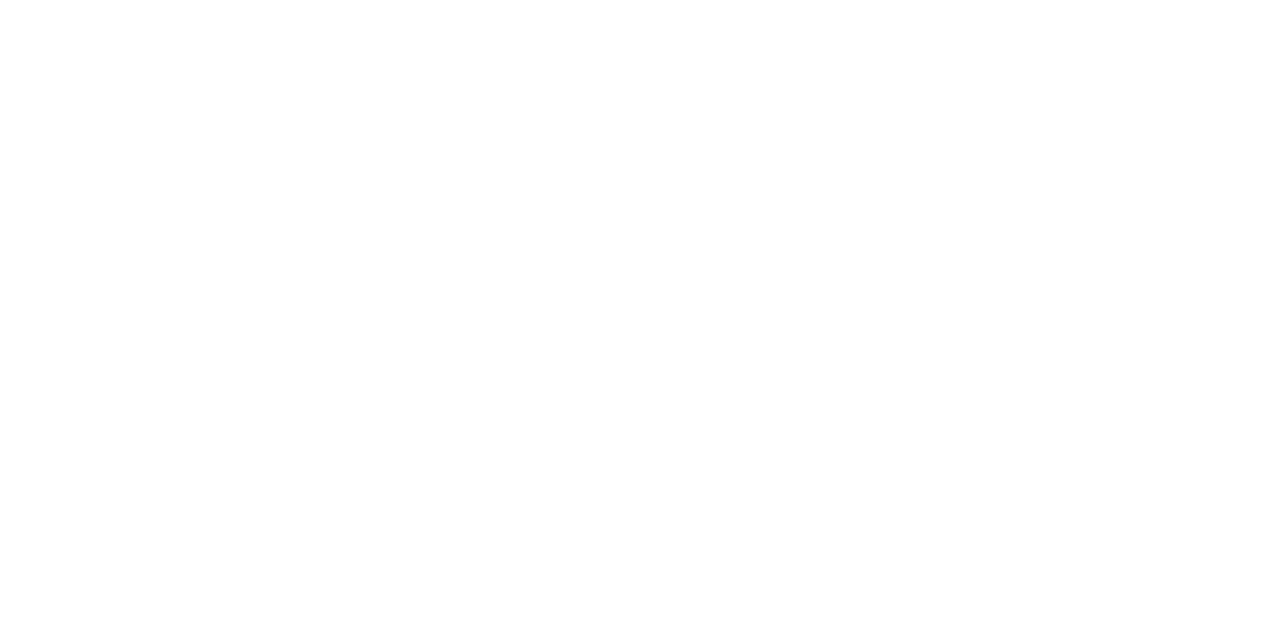
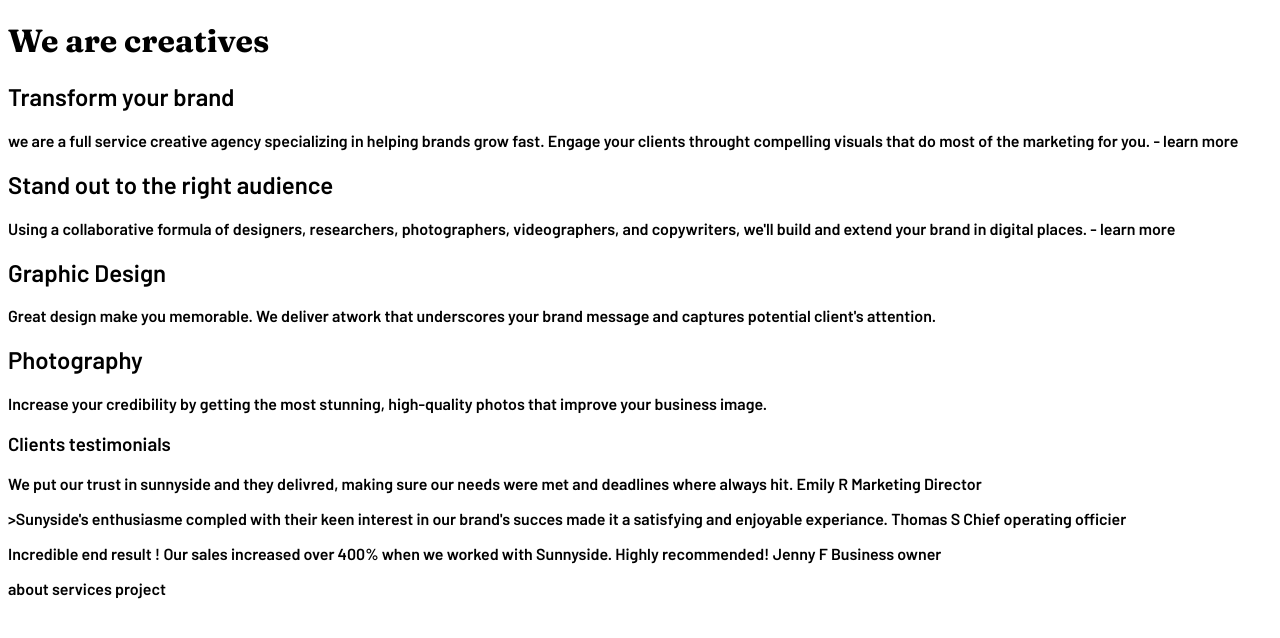
Before and after one commit to Spyros-Zaboukis/sunnyside-agency, a website: page index.html in a window 1280 px wide. Drawn offline with Linux system fonts and the light colour scheme.

Commit message:
send p and Headers

```diff
--- a/index.html
+++ b/index.html
@@ -22,9 +22,40 @@
 
 </head>
 <body>
+    <h1>We are creatives</h1>
 
 
+        <h2>Transform your brand</h2>
 
+
+        <p>we are a full service creative agency specializing in helping brands grow fast. Engage your clients throught
+        compelling visuals that do most of the marketing for you. - learn more</p>
+
+         <h2>Stand out to the right audience</h2>
+
+        <p>Using a collaborative formula of designers, researchers, photographers, videographers, and copywriters, we'll build and extend your
+        brand in digital places.  - learn more</p>
+
+        <h2>Graphic Design</h2>
+
+        <p>Great design make you memorable. We deliver atwork that underscores your brand message and captures potential client's attention.</p>
+
+        <h2>Photography</h2>
+            <p>Increase your credibility by getting the most stunning, high-quality photos that improve your business image.</p>
+
+        <h3>Clients testimonials</h3>
+        <p>We put our trust in sunnyside and they delivred, making sure our needs were met and deadlines where always hit.
+            Emily R  Marketing Director</p>
+
+        <p>>Sunyside's enthusiasme compled with their keen interest in our brand's succes made it a satisfying and enjoyable experiance.
+            Thomas S Chief operating officier</p>
+
+        <p>Incredible end result ! Our sales increased over 400% when we worked with Sunnyside. Highly recommended!
+            Jenny F
+            Business owner </p>
+
+
+            <p>about services project</p>
 
 </body>
 </html>
```
